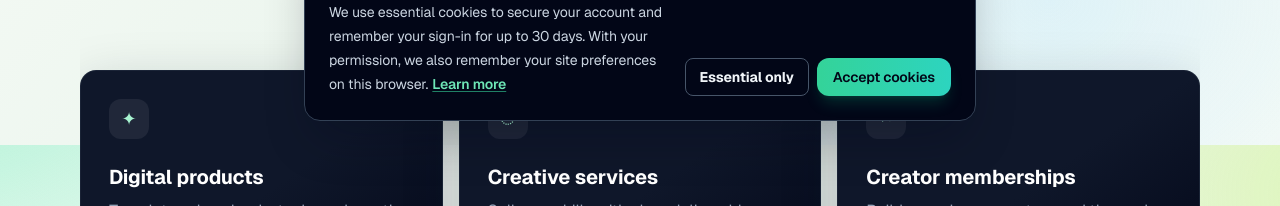
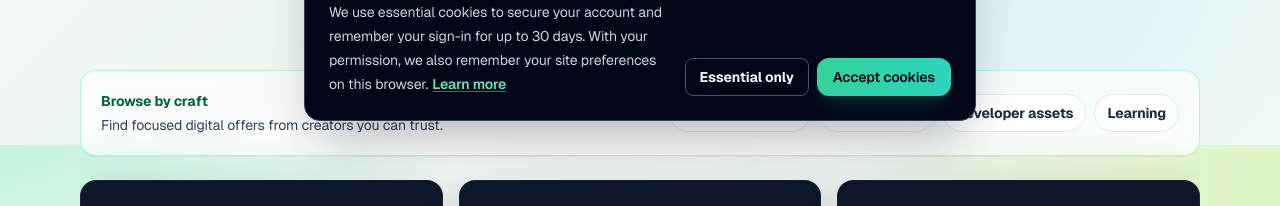
Before and after one commit to MagroOwner/Vennet, a Next.js app: page / in a window 1280 px wide. Shown: the part 655-861 px from the top of the page. Built offline with nearby package versions, Linux system fonts and the light colour scheme; no server answers.

Commit message:
Add marketplace collection discovery to homepage

```diff
--- a/src/app/page.tsx
+++ b/src/app/page.tsx
@@ -18,6 +18,10 @@ export default function HomePage() {
         <div className="animate-rise-delay-2 mt-10 flex flex-wrap justify-center gap-x-7 gap-y-2 text-sm font-medium text-slate-600"><span>✓ Digital-only marketplace</span><span>✓ Secure Stripe checkout</span><span>✓ Built-in creator trust</span></div>
       </div>
     </section>
+    <section className="mb-6 rounded-2xl border border-emerald-200/80 bg-white/65 p-5 shadow-sm backdrop-blur sm:flex sm:items-center sm:justify-between">
+      <div><p className="text-sm font-bold text-emerald-800">Browse by craft</p><p className="mt-1 text-sm text-slate-700">Find focused digital offers from creators you can trust.</p></div>
+      <div className="mt-4 flex flex-wrap gap-2 sm:mt-0">{["Design resources", "Creator tools", "Developer assets", "Learning"].map((name) => <Link key={name} href="/marketplace?category=digital" className="rounded-full border border-slate-200 bg-white px-3 py-2 text-sm font-bold text-slate-800 transition hover:-translate-y-0.5 hover:border-emerald-300 hover:text-emerald-800">{name}</Link>)}</div>
+    </section>
     <section className="grid gap-4 md:grid-cols-3">{features.map((feature, index) => <Link key={feature.title} href={feature.href} className={`console-panel group p-7 transition duration-300 hover:-translate-y-1 hover:border-emerald-300/30 ${index === 0 ? "animate-rise" : index === 1 ? "animate-rise-delay" : "animate-rise-delay-2"}`}><span className="grid h-10 w-10 place-items-center rounded-xl bg-white/[0.07] text-lg text-emerald-200 transition group-hover:scale-110 group-hover:bg-emerald-300/15">{feature.icon}</span><h2 className="mt-6 text-xl font-bold text-white">{feature.title}</h2><p className="mt-2 leading-6 text-slate-400">{feature.body}</p><span className="mt-6 inline-block text-sm font-semibold text-emerald-300">Explore <span className="transition group-hover:ml-1">→</span></span></Link>)}</section>
     <section className="console-panel mt-6 grid gap-6 overflow-hidden p-7 sm:grid-cols-[1.2fr_1fr_1fr] sm:items-center"><div><p className="text-2xl font-bold text-white">Built for selling work,<br />not managing clutter.</p><p className="mt-3 leading-6 text-slate-400">No shipping. No inventory. Just the tools you need to sell digital value.</p></div><div className="border-l-0 border-white/10 pl-0 sm:border-l sm:pl-6"><p className="text-2xl font-black text-emerald-300">5%</p><p className="mt-1 text-sm text-slate-400">simple platform fee</p></div><div className="border-l-0 border-white/10 pl-0 sm:border-l sm:pl-6"><p className="text-2xl font-black text-white">Secure</p><p className="mt-1 text-sm text-slate-400">Stripe-powered payments</p></div></section>
   </div>;
```
